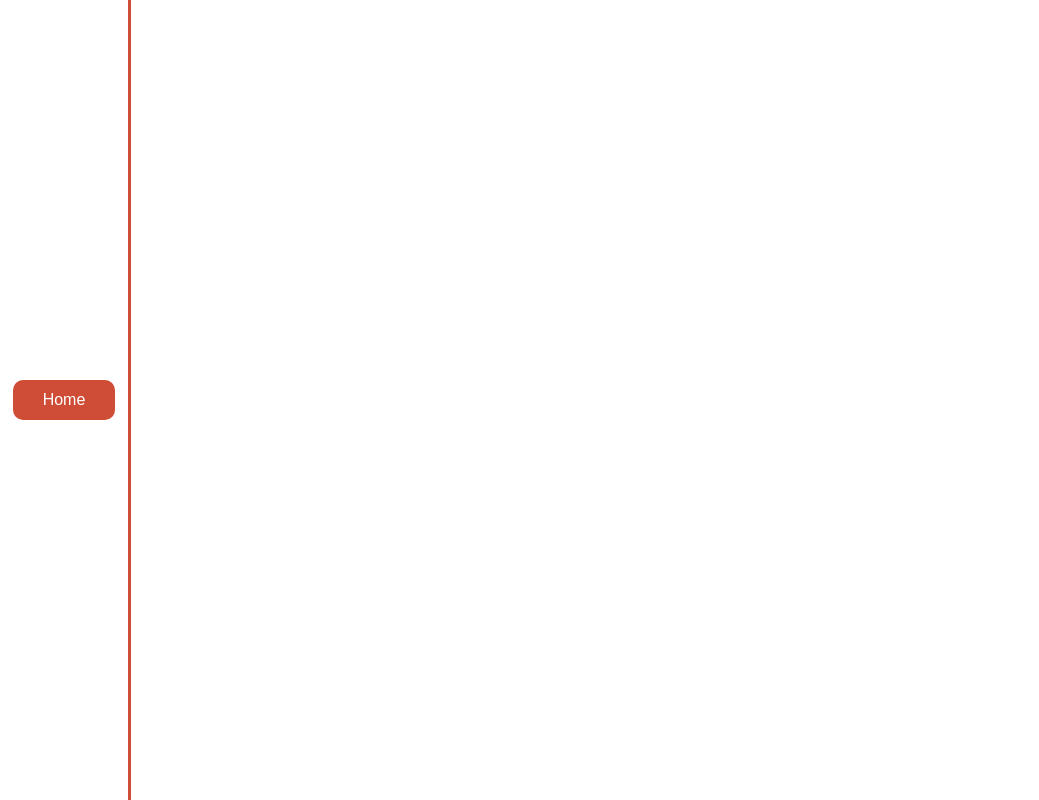
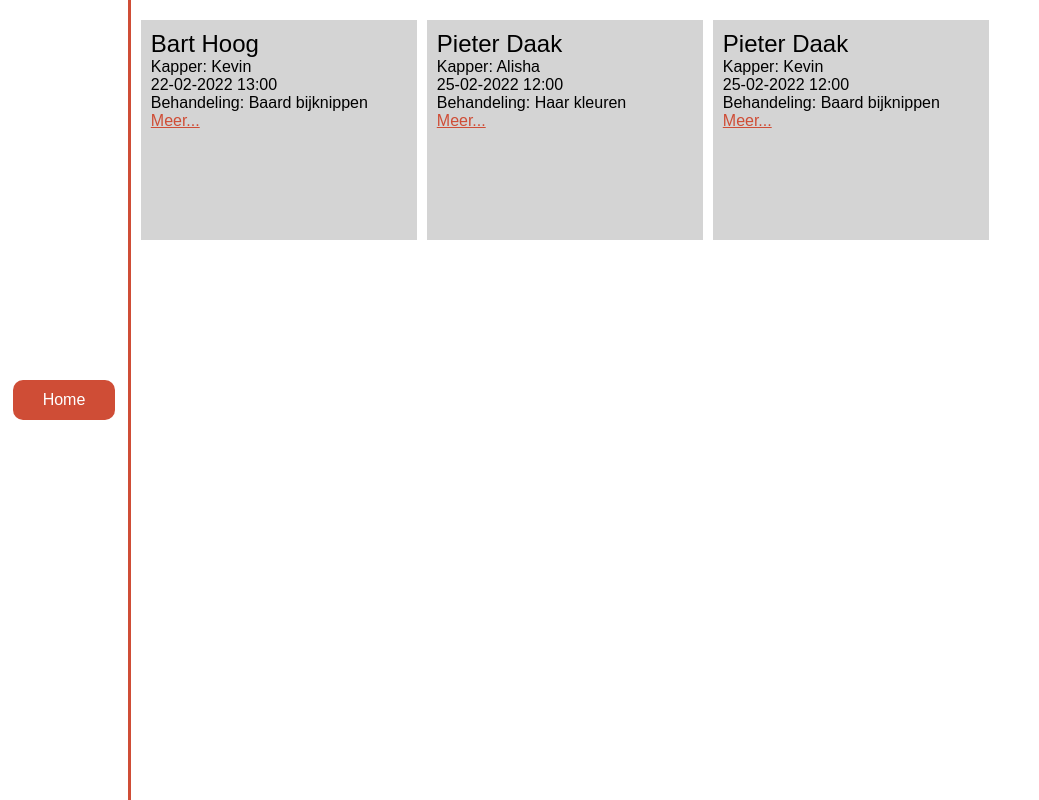
Before and after one commit to LoremIpsumHU/kapper-dashboard, a Vue app: page / in a window 1280 px wide. Shown: the whole page, without its empty margins (0-1039 px from the left). Built offline with nearby package versions, Linux system fonts and the light colour scheme.

Commit message:
reserveren werkt zonder api

```diff
--- a/src/App.vue
+++ b/src/App.vue
@@ -2,7 +2,7 @@
   <div id="app" class="row">
     <sidebar class="fixed"></sidebar>
     <div class="grid">
-      <reserveren v-for="item in items" v-bind:key="item"></reserveren>
+      <reserveren v-for="id in data" :appointment="id" v-bind:key="id"></reserveren>
     </div>
   </div>
 </template>
@@ -23,22 +23,38 @@ export default {
       data: [
         {
           id: 1,
-          name: "Bart Hoog",
-          email: "bart.hoog@gmail.com",
-          phone: "+31648574843",
-          start_time: "2022-02-22T13:00:00.000Z",
-          comment: "Graag rode kleur.",
+          name: "Pieter Daak",
+          email: "pieter.daak@gmail.com",
+          phone: "+31659192849",
+          start_time: "2022-02-25T12:00:00.000Z",
+          comment: null,
           treatment_id: 1,
           treatment_description: "Knip je baard bij.",
           treatment_name: "Baard bijknippen",
           treatment_duration: "1800000",
           treatment_price: "25.50",
+          barber_id: 1,
+          barber_name: "Kevin",
+          barber_email: "kevin@jandekapper.nl",
+        },
+        {
+          id: 1,
+          name: "Pieter Daak",
+          email: "pieter.daak@gmail.com",
+          phone: "+31659192849",
+          start_time: "2022-02-25T12:00:00.000Z",
+          comment: null,
+          treatment_id: 2,
+          treatment_description: "Kleur je haar bij.",
+          treatment_name: "Haar kleuren",
+          treatment_duration: "1800000",
+          treatment_price: "24.50",
           barber_id: 2,
           barber_name: "Alisha",
           barber_email: "alisha@jandekapper.nl",
         },
         {
-          id: 1,
+          id: 2,
           name: "Bart Hoog",
           email: "bart.hoog@gmail.com",
           phone: "+31648574843",
@@ -53,41 +69,11 @@ export default {
           barber_name: "Kevin",
           barber_email: "kevin@jandekapper.nl",
         },
-        {
-          id: 2,
-          name: "Pieter Daak",
-          email: "pieter.daak@gmail.com",
-          phone: "+31659192849",
-          start_time: "2022-02-25T12:00:00.000Z",
-          comment: null,
-          treatment_id: 1,
-          treatment_description: "Knip je baard bij.",
-          treatment_name: "Baard bijknippen",
-          treatment_duration: "1800000",
-          treatment_price: "25.50",
-          barber_id: 2,
-          barber_name: "Alisha",
-          barber_email: "alisha@jandekapper.nl",
-        },
-        {
-          id: 2,
-          name: "Pieter Daak",
-          email: "pieter.daak@gmail.com",
-          phone: "+31659192849",
-          start_time: "2022-02-25T12:00:00.000Z",
-          comment: null,
-          treatment_id: 1,
-          treatment_description: "Knip je baard bij.",
-          treatment_name: "Baard bijknippen",
-          treatment_duration: "1800000",
-          treatment_price: "25.50",
-          barber_id: 1,
-          barber_name: "Kevin",
-          barber_email: "kevin@jandekapper.nl",
-        },
-      ],
+      ].reverse(),
     };
   },
+
+  methods: {},
 };
 </script>
 
--- a/src/components/reserveren.vue
+++ b/src/components/reserveren.vue
@@ -1,18 +1,18 @@
 <template>
   <div>
     <div class="container">
-      <p class="name">{{ name }}</p>
-      <p>Kapper: {{ barber_name }}</p>
-      <p>{{ start_time }}</p>
-      <p>{{ treatment_name }}</p>
+      <p class="name">{{ appointment.name }}</p>
+      <p>Kapper: {{ appointment.barber_name }}</p>
+      <p>{{ formatDate(appointment.start_time) }}</p>
+      <p>Behandeling: {{ appointment.treatment_name }}</p>
       <p v-if="!expand" @click="expand = !expand" class="unselectable">
         Meer...
       </p>
       <div v-if="expand" class="extra">
-        <p class="bijz">{{ comment }}</p>
-        <div class="row">
-          <p class="number">{{ phone }}</p>
-          <p class="email">{{ email }}</p>
+        <p class="bijz">Bijzonderheden: {{ appointment.comment }}</p>
+        <div class="col">
+          <p class="number">{{ appointment.phone }}</p>
+          <p class="email">{{ appointment.email }}</p>
         </div>
         <p @click="expand = !expand" class="unselectable">Minder...</p>
       </div>
@@ -24,13 +24,29 @@
 export default {
   components: {},
   data() {
-    return {};
+    return {
+      expand: false,
+    };
   },
-  mounted() {
-    console.log(process.env.ROOT_API);
+  props: ["appointment"],
+
+  methods: {
+    formatDate(date) {
+      var d = new Date(date),
+        month = "" + (d.getMonth() + 1),
+        day = "" + d.getDate(),
+        year = d.getFullYear(),
+        hour = "" + d.getHours(),
+        minute = "" + d.getMinutes();
+
+      if (month.length < 2) month = "0" + month;
+      if (day.length < 2) day = "0" + day;
+      if (hour.length < 2) hour = "0" + hour;
+      if (minute.length < 2) minute = "0" + minute;
+
+      return [day, month, year].join("-") + " " + [hour, minute].join(":");
+    },
   },
-
-  methods: {},
 };
 </script>
 
@@ -38,7 +54,7 @@ export default {
 .container {
   padding: 10px;
   width: 20vw;
-  height: 20vh;
+  height: 25vh;
   background-color: rgb(212, 212, 212);
 }
 
@@ -58,9 +74,9 @@ export default {
   color: #cf4d36;
 }
 
-.row {
+.col {
   display: flex;
-  justify-content: space-evenly;
-  flex-direction: row;
+  justify-content: center;
+  flex-direction: column;
 }
 </style>
--- a/src/store/index.js
+++ b/src/store/index.js
@@ -4,6 +4,14 @@ import createPersistedState from "vuex-persistedstate";
 
 const store = createStore({
     state:{
+        // name: '',
+        // barber_name: '',
+        // start_time: '',
+        // treatment_name: '',
+        // comment: '',
+        // phone: '',
+        // email: '',
+        data: '',
 
     },
     getters:{
```
